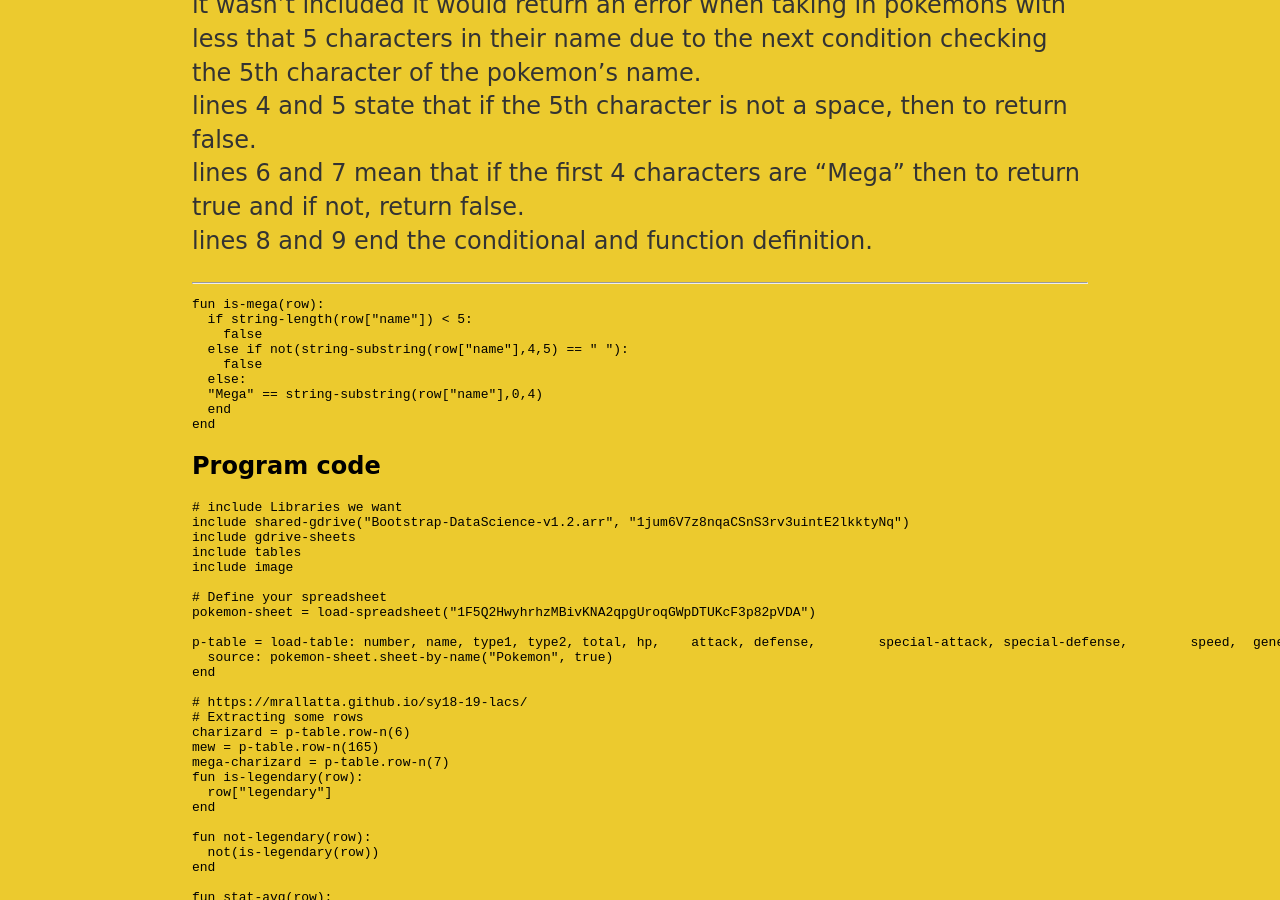
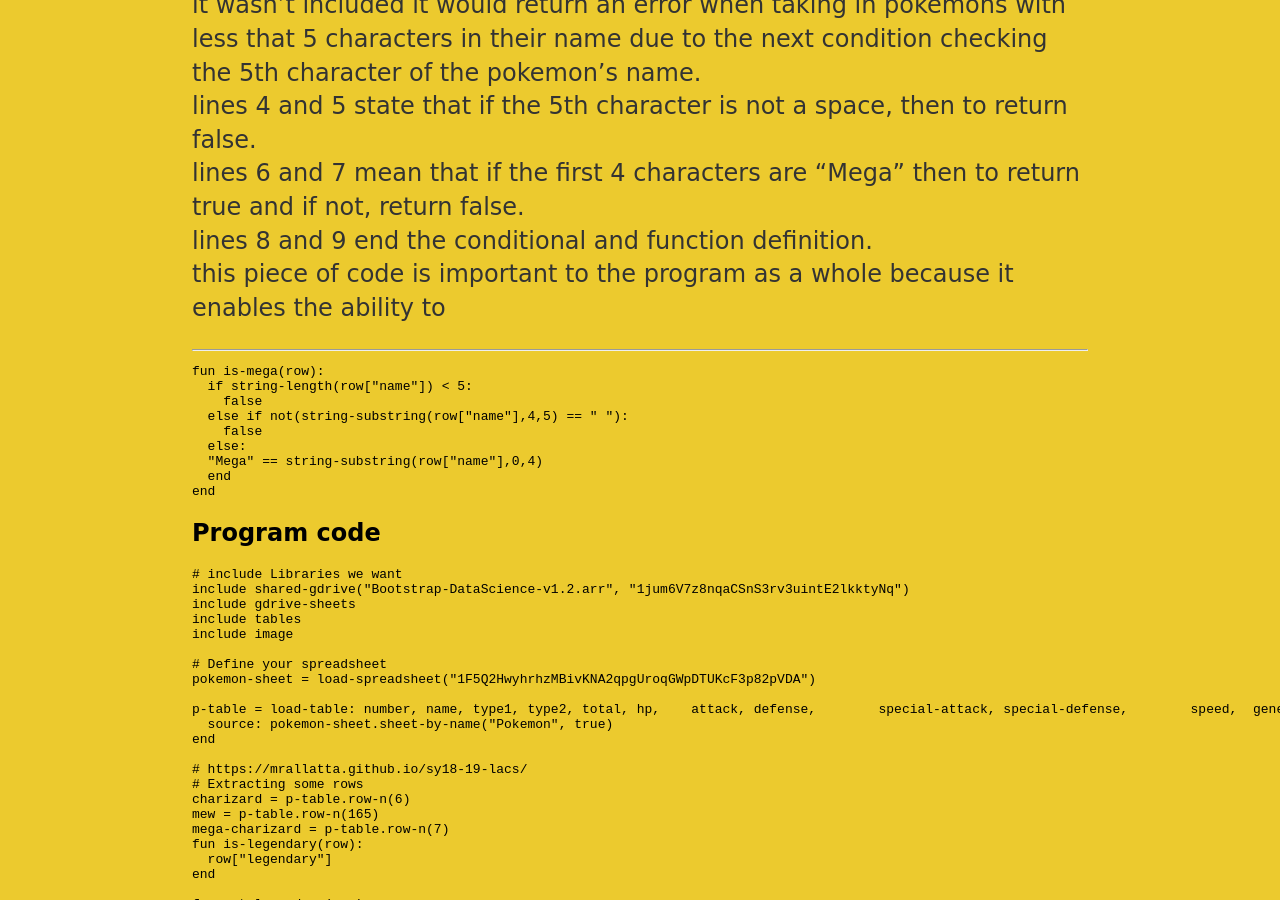
Before and after one commit to michaelb7136/michaelb7136, a Jekyll site: the page built from _posts/2018-12-21-Michael-Bayless-final-submission.md, in a window 1280 px wide and 900 px high, scrolled down 1413 px. Built offline with Jekyll 4.4.1, drawn with Linux system fonts in a browser that asks for light colours.

Commit message:
Update 2018-12-21-Michael-Bayless-final-submission.md

````diff
--- a/_posts/2018-12-21-Michael-Bayless-final-submission.md
+++ b/_posts/2018-12-21-Michael-Bayless-final-submission.md
@@ -27,6 +27,7 @@ lines 2 and 3 state that if the length of the string in the "name" column of the
 lines 4 and 5 state that if the 5th character is not a space, then to return false.<br>
 lines 6 and 7 mean that if the first 4 characters are "Mega" then to return true and if not, return false.<br>
 lines 8 and 9 end the conditional and function definition.<br>
+this piece of code is important to the program as a whole because it enables the ability to
 * * *
 
 ```
````
